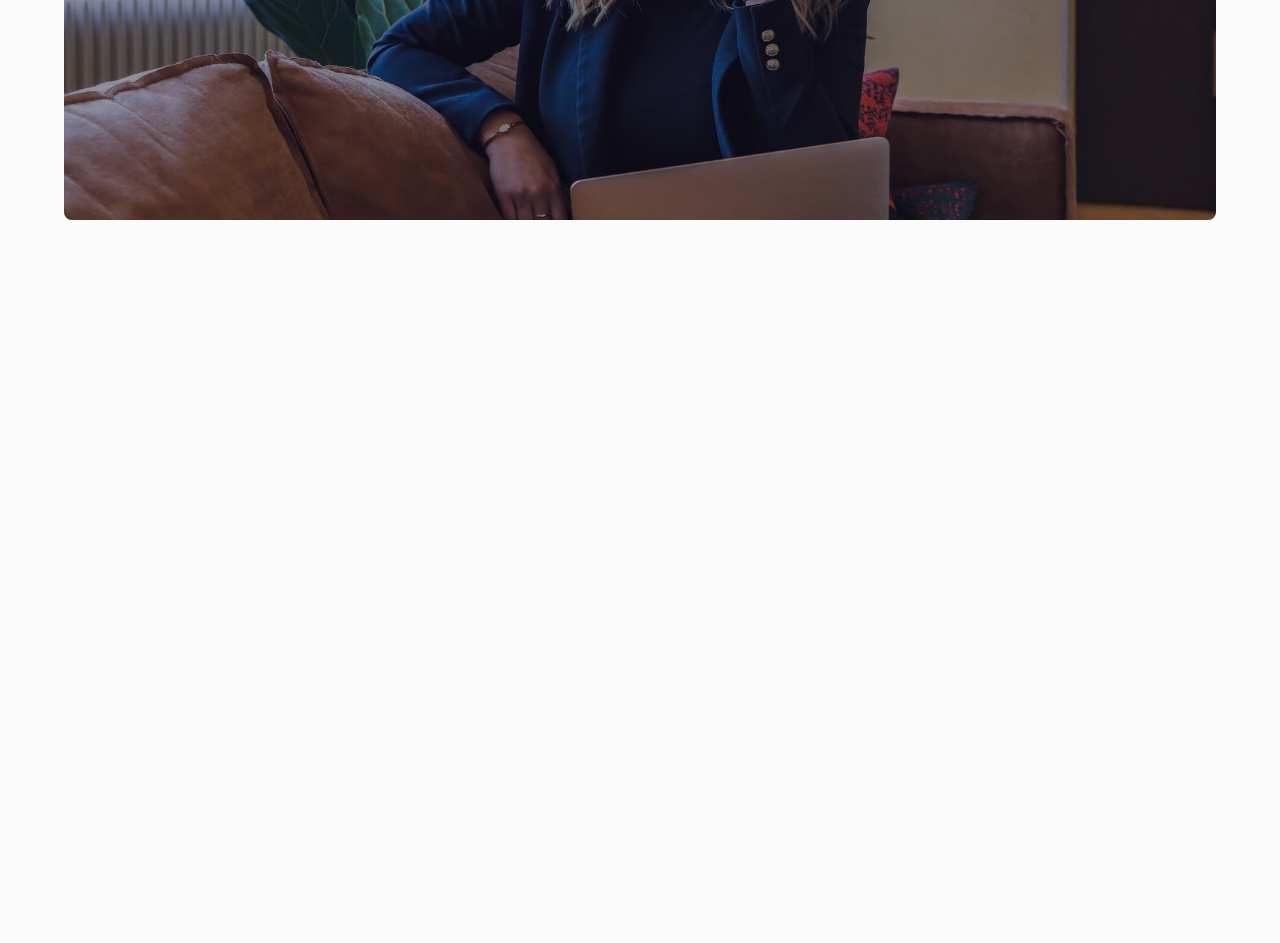
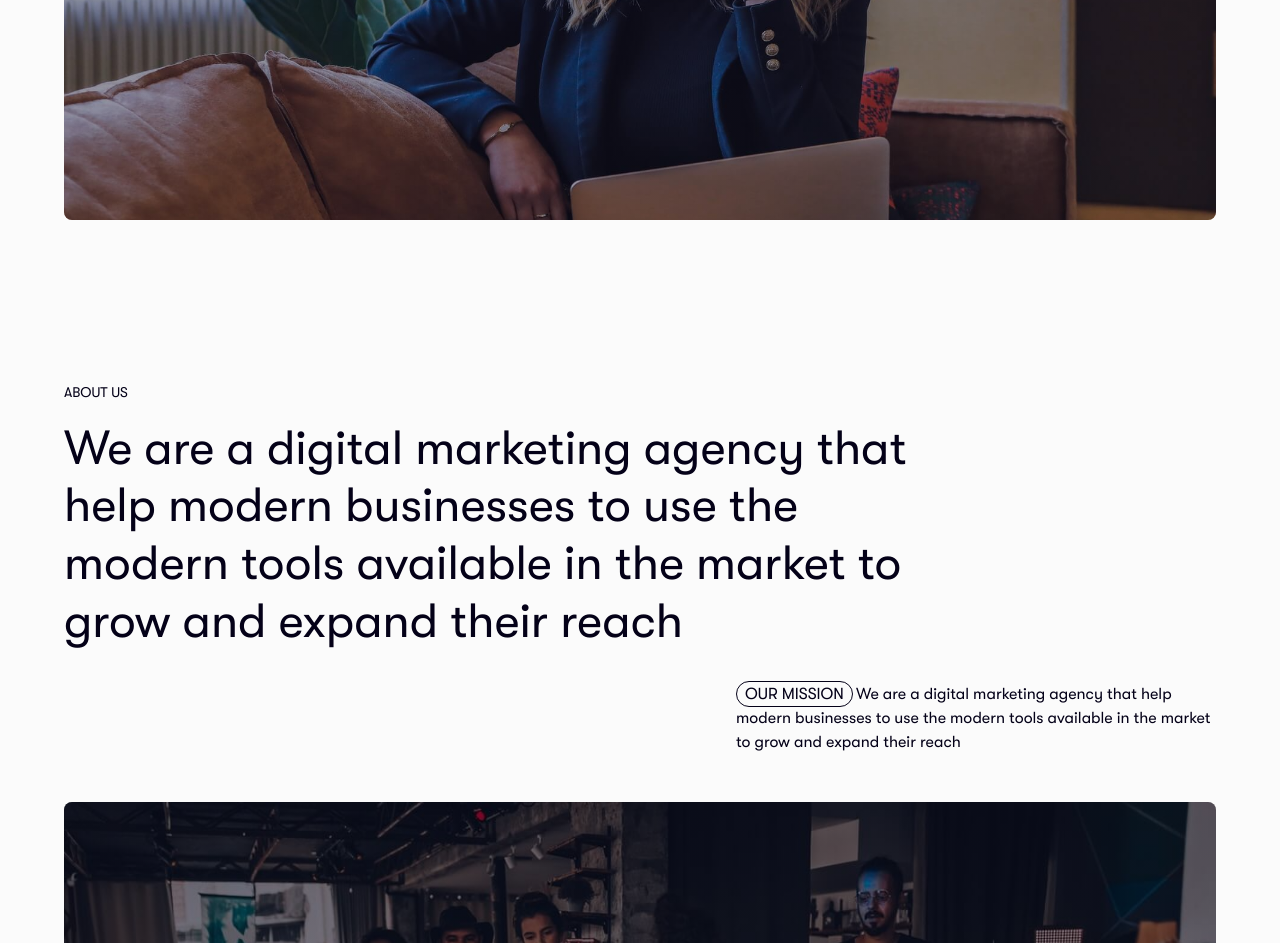
Before and after one commit to ezihe-godswill/i-bolt, a website built with Vite: page index.html in a window 1280 px wide. Shown: the part 1857-2800 px from the top of the page. Before the commit the page ends 2157 px from the top, so only its background shows below. Built offline with nearby package versions, Linux system fonts and the light colour scheme; files whose address does not match are found by name.

Commit message:
add about section code and styles

```diff
--- a/index.html
+++ b/index.html
@@ -85,6 +85,29 @@
         </div>
       </div>
     </section>
+    <section id="about">
+      <div class="container">
+        <div class="section-header">
+          <span>About us</span>
+          <h2>
+            We are a digital marketing agency that help modern businesses to use
+            the modern tools available in the market to grow and expand their
+            reach
+          </h2>
+        </div>
+        <div class="header-extension">
+          <p>
+            <span>Our mission</span>We are a digital marketing agency that help
+            modern businesses to use the modern tools available in the market to
+            grow and expand their reach
+          </p>
+        </div>
+        <div class="services-banner">
+          <img src="./assets/images/banner-3.jpg" alt="" />
+          <a href="#" class="cta"></a>
+        </div>
+      </div>
+    </section>
     <script type="module" src="/main.js"></script>
   </body>
 </html>
--- a/style.css
+++ b/style.css
@@ -276,6 +276,20 @@ header > .container {
   background-color: var(--color-110);
 }
 
+.header-extension {
+  margin-left: auto;
+  max-width: 480px;
+  margin-bottom: 3rem;
+}
+
+.header-extension span {
+  text-transform: uppercase;
+  margin-right: 0.2rem;
+  padding: 0.2rem 0.5rem;
+  border: 1px solid var(--color-700);
+  border-radius: 100vh;
+}
+
 @media (min-width: 768px) {
   header > .container {
     min-height: 70vh;
```
